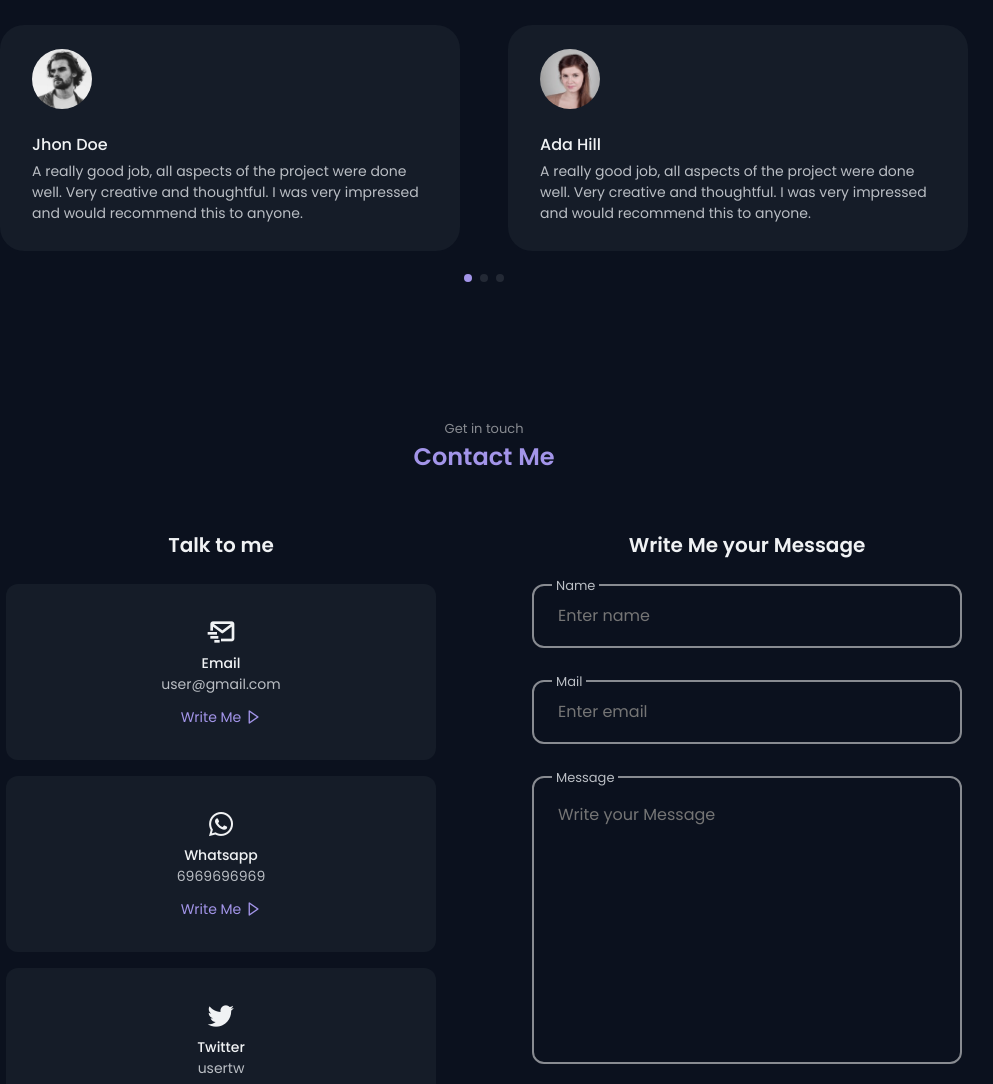
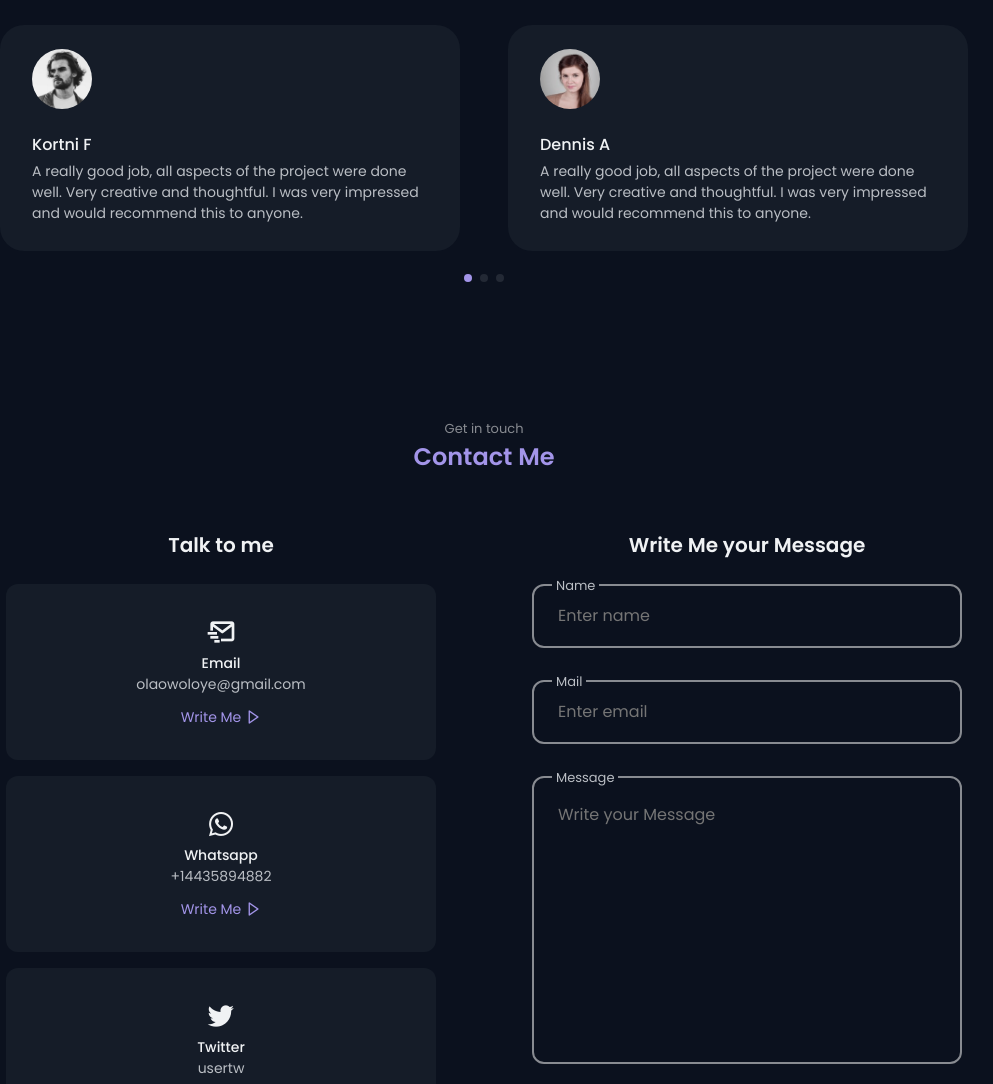
Before and after one commit to Liberace1/Liberace1.github.io, a plain HTML site: page index.html in a window 1280 px wide. Shown: the part 3700-4784 px from the top of the page, without its empty margins (156-1149 px from the left). Drawn offline with nearby package versions, Linux system fonts and the light colour scheme.

Commit message:
Modifying website files

```diff
--- a/index.html
+++ b/index.html
@@ -557,7 +557,7 @@
                     <div class="testimonial__card swiper-slide">
                         <img src="assets/img/testimonial1.png" alt="" class="testimonial__img">
 
-                        <h3 class="testimonial__name">Jhon Doe</h3>
+                        <h3 class="testimonial__name">Kortni F</h3>
                         <p class="testimonial__description">
                             A really good job, all aspects of the project were done well.
                             Very creative and thoughtful. I was very impressed and would recommend this to anyone.
@@ -567,7 +567,7 @@
                     <div class="testimonial__card swiper-slide">
                         <img src="assets/img/testimonial2.png" alt="" class="testimonial__img">
 
-                        <h3 class="testimonial__name">Ada Hill</h3>
+                        <h3 class="testimonial__name">Dennis A</h3>
                         <p class="testimonial__description">
                             A really good job, all aspects of the project were done well.
                             Very creative and thoughtful. I was very impressed and would recommend this to anyone.
@@ -602,7 +602,7 @@
                         <div class="contact__card">
                             <i class='bx bx-mail-send contact__card-icon'></i>
                             <h3 class="contact__card-title">Email</h3>
-                            <span class="contact__card-data">user@gmail.com</span>
+                            <span class="contact__card-data">olaowoloye@gmail.com</span>
 
                             <a href="mailto:example@domain.com" target="_blank" class="contact__button">
                                 Write Me <i class='bx bx-right-arrow contact__button-icon'></i>
@@ -612,7 +612,7 @@
                         <div class="contact__card">
                             <i class='bx bxl-whatsapp contact__card-icon'></i>
                             <h3 class="contact__card-title">Whatsapp</h3>
-                            <span class="contact__card-data">6969696969</span>
+                            <span class="contact__card-data">+14435894882</span>
 
                             <a href="https://api.whatsapp.com/send?phone=+916969696969&text=Hey there!" target="_blank"
                                 class="contact__button">
```
